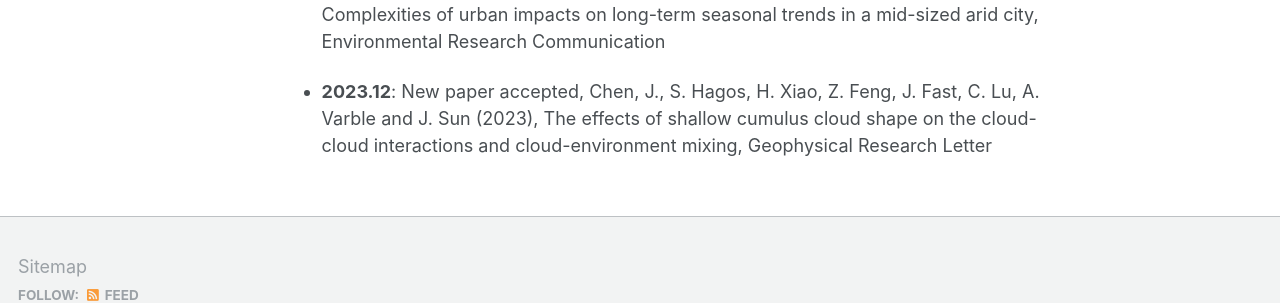
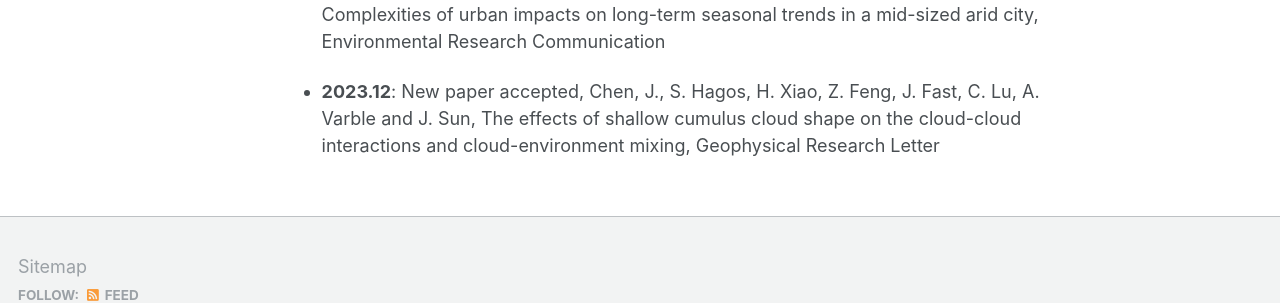
Before and after one commit to Jingyi-Chen/jingyi-chen.github.io, a Jekyll site: the page built from _pages/about.md, in a window 1280 px wide and 1118 px high. Shown: the part 747-1050 px from the top of the window. Built offline with Jekyll 4.4.1, drawn with Linux system fonts in a browser that asks for light colours; some web fonts are replaced.

Commit message:
Update about.md

```diff
--- a/_pages/about.md
+++ b/_pages/about.md
@@ -14,4 +14,4 @@ News
 ======
 * **2024.02**: New paper accepted, Chen, J., Y. Qian, T. Chakraborty, and Z. Yang, Complexities of urban impacts on long-term seasonal trends in a mid-sized arid city, Environmental Research Communication
 
-* **2023.12**: New paper accepted, Chen, J., S. Hagos, H. Xiao, Z. Feng, J. Fast, C. Lu, A. Varble and J. Sun (2023), The effects of shallow cumulus cloud shape on the cloud-cloud interactions and cloud-environment mixing, Geophysical Research Letter
+* **2023.12**: New paper accepted, Chen, J., S. Hagos, H. Xiao, Z. Feng, J. Fast, C. Lu, A. Varble and J. Sun, The effects of shallow cumulus cloud shape on the cloud-cloud interactions and cloud-environment mixing, Geophysical Research Letter
```
